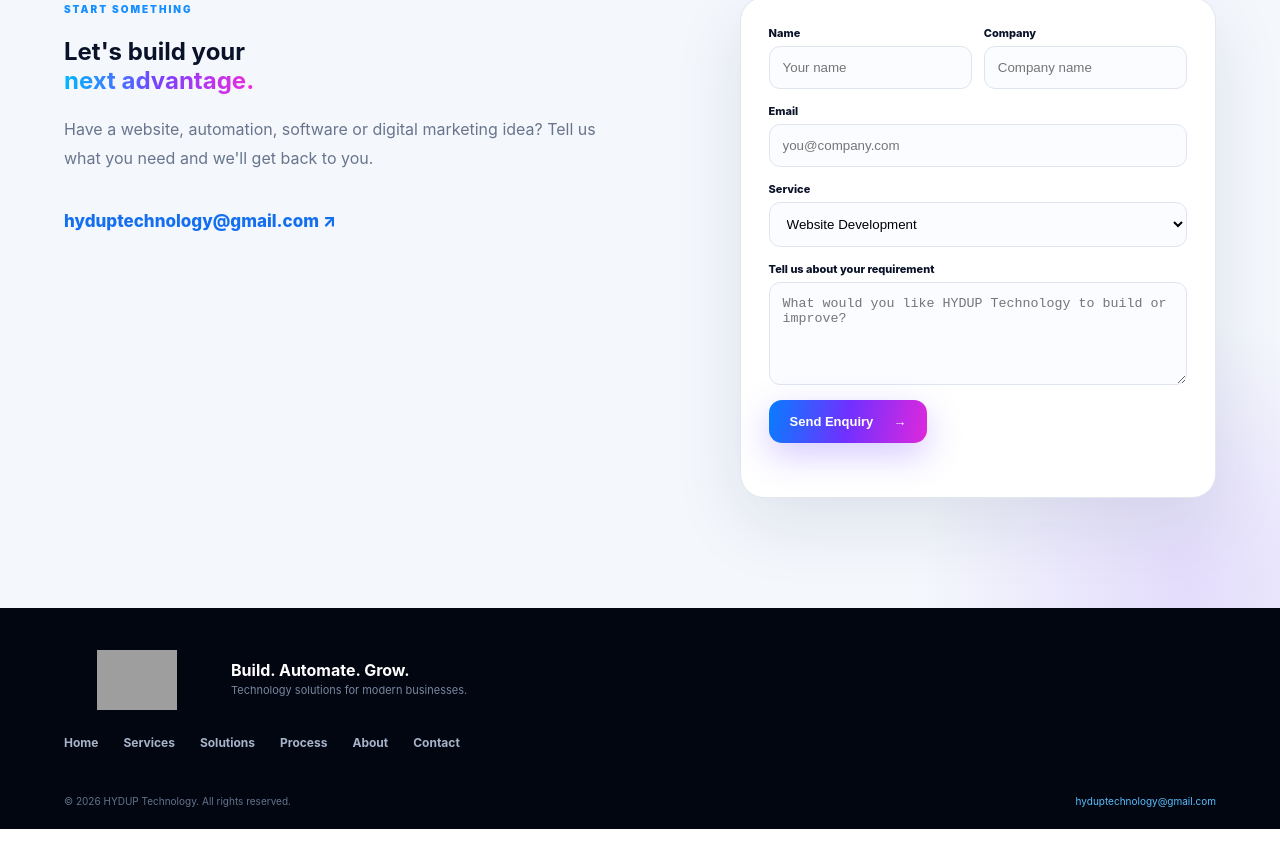
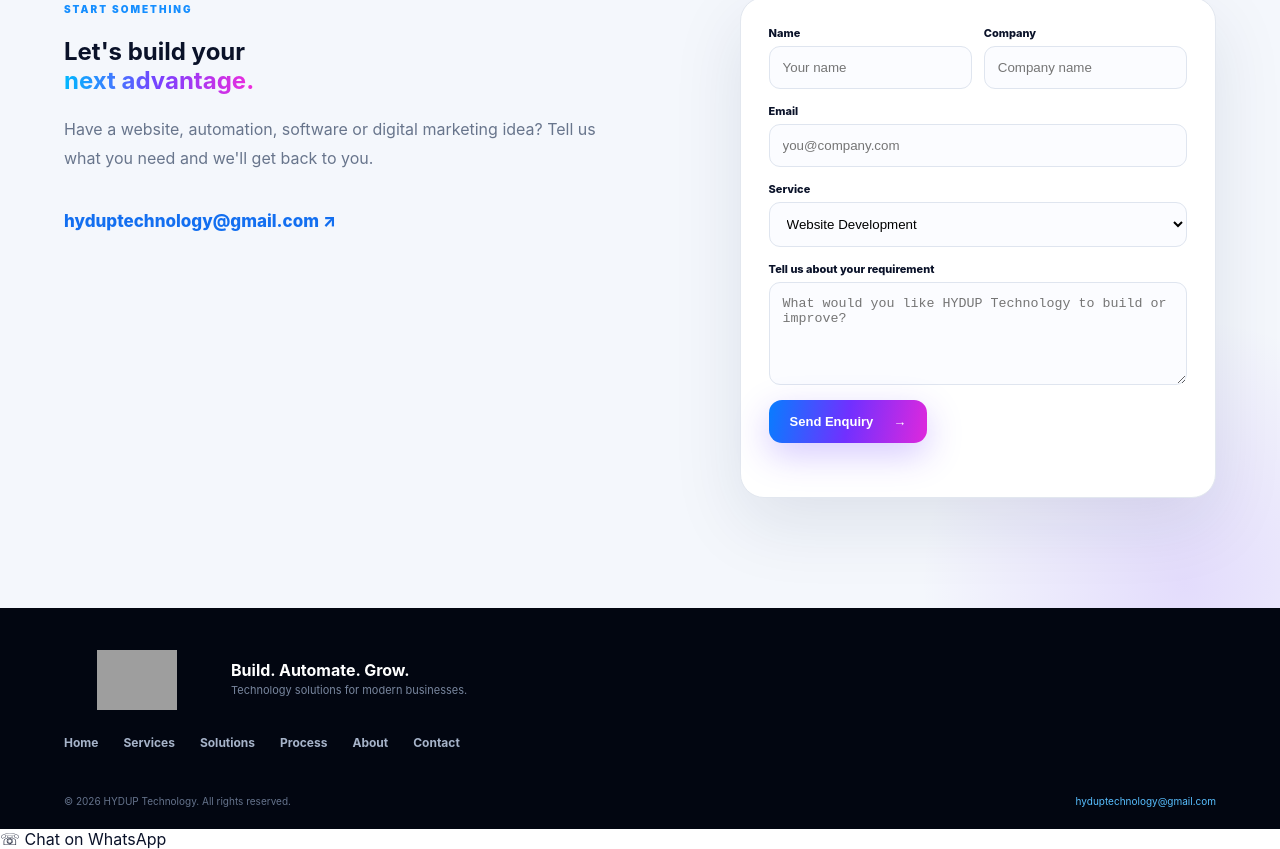
Before and after one commit to hydup11/hydup-technology, a website: page public/index.html in a window 1280 px wide. Shown: the part 4814-5663 px from the top of the page. Drawn offline with Linux system fonts and the light colour scheme; grey boxes are pictures that could not be loaded.

Commit message:
Update index.html

```diff
--- a/public/index.html
+++ b/public/index.html
@@ -97,5 +97,20 @@
 
 <footer><div class="footer-main"><img src="assets/hydup-logo.png" alt="HYDUP Technology"><div><b>Build. Automate. Grow.</b><p>Technology solutions for modern businesses.</p></div></div><div class="footer-links"><a href="#home">Home</a><a href="#services">Services</a><a href="#solutions">Solutions</a><a href="#process">Process</a><a href="#about">About</a><a href="#contact">Contact</a></div><div class="footer-bottom"><span>© <span id="year"></span> HYDUP Technology. All rights reserved.</span><a href="mailto:hyduptechnology@gmail.com">hyduptechnology@gmail.com</a></div></footer>
 <script src="app.js"></script>
+  <script src="app.js"></script>
+
+<a
+  href="https://wa.me/919885401233?text=Hello%20HYDUP%20Technology%2C%20I%20am%20interested%20in%20your%20services."
+  class="whatsapp-float"
+  target="_blank"
+  rel="noopener noreferrer"
+  aria-label="Chat with HYDUP Technology on WhatsApp"
+>
+  <span class="whatsapp-icon">☏</span>
+  <span>Chat on WhatsApp</span>
+</a>
+
 </body>
 </html>
+</body>
+</html>
```
